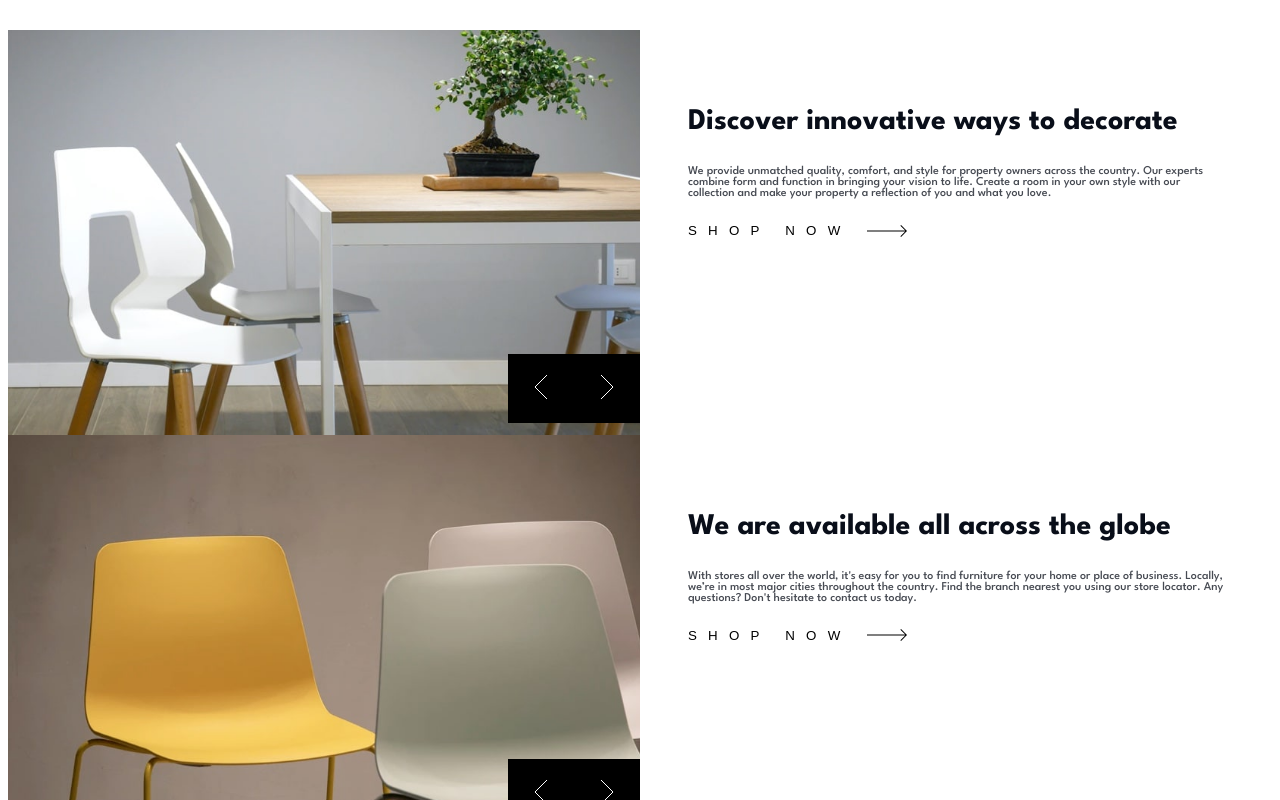
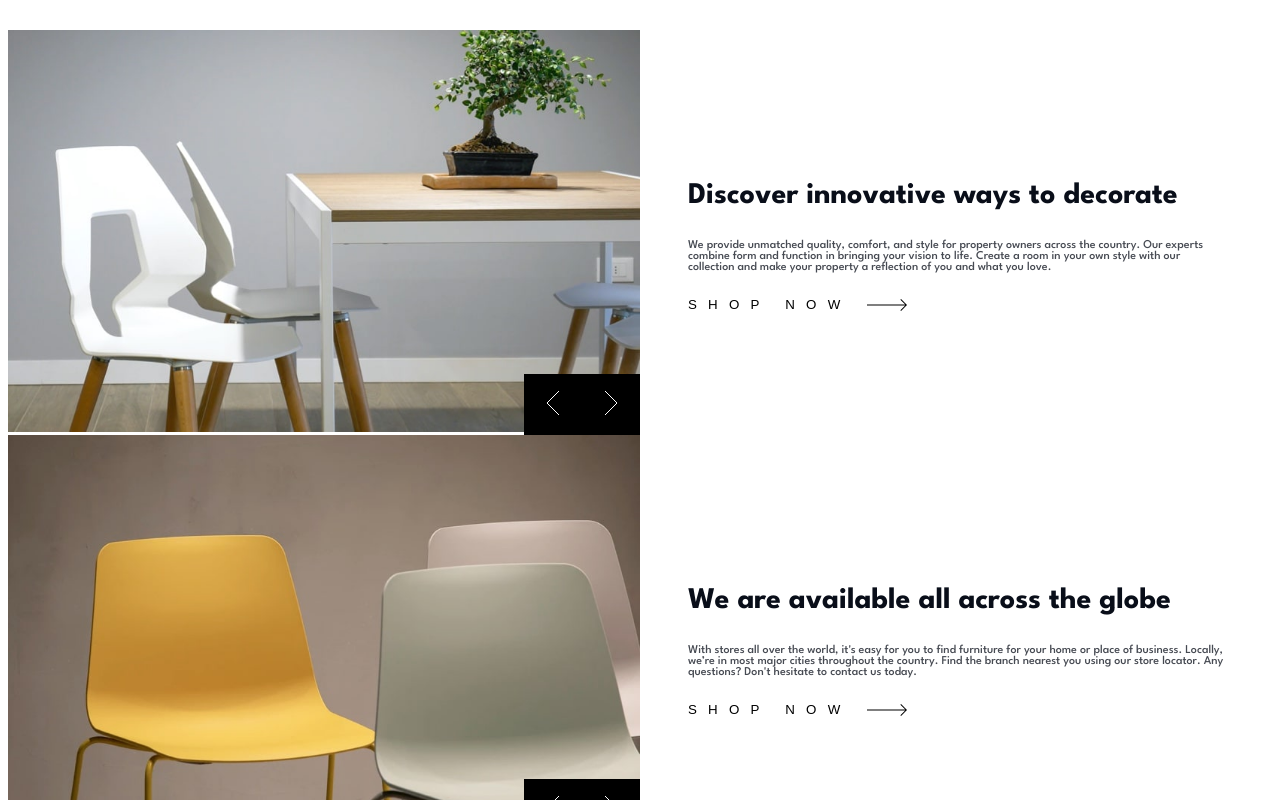
Before and after one commit to Kenta-Asakura/room-homepage, a React (Create React App) app: page / in a window 1280 px wide. Shown: the top 800 px of the page. Built offline with nearby package versions, Linux system fonts and the light colour scheme.

Commit message:
slides button style finalized. contents centered

```diff
--- a/src/components/styles/Showcase.styled.js
+++ b/src/components/styles/Showcase.styled.js
@@ -9,6 +9,7 @@ export const SlidesContainer = styled.div`
 `
 export const ArticleContainer = styled.article`
   display: grid;
+  align-items: center;
   grid-template-columns: repeat(2, minmax(0, 1fr));
 
   @media (max-width: ${({ theme }) => theme.mobile}) {
@@ -36,21 +37,23 @@ export const ArrowsList = styled.ul`
   display: flex;
   list-style: none;
   position: absolute;
-  bottom: 0;
+  bottom: -12px;
   right: 0;
 `;
 
 export const ArrowButton= styled.button`
   background-color: black;
   border: none;
+  transition: 0.2s;
 
   &:hover {
     cursor: pointer;
+    background-color: rgb(64 64 64);
   }
 `;
 
 export const ArrowsImg = styled.img`
-  padding: 20px;
+  padding: 16px;
 `;
 
 export const Contents = styled.div`
--- a/src/test.css
+++ b/src/test.css
@@ -5,5 +5,8 @@
   gap: 16px;
   display: grid;
   grid-template-columns: repeat(1, minmax(0, 1fr));
-
+  opacity: 0.71;
+  background-color: neutral;
+  background-color: rgba(93, 92, 92, 0.835);
+  transition: all ea;
 }
```
